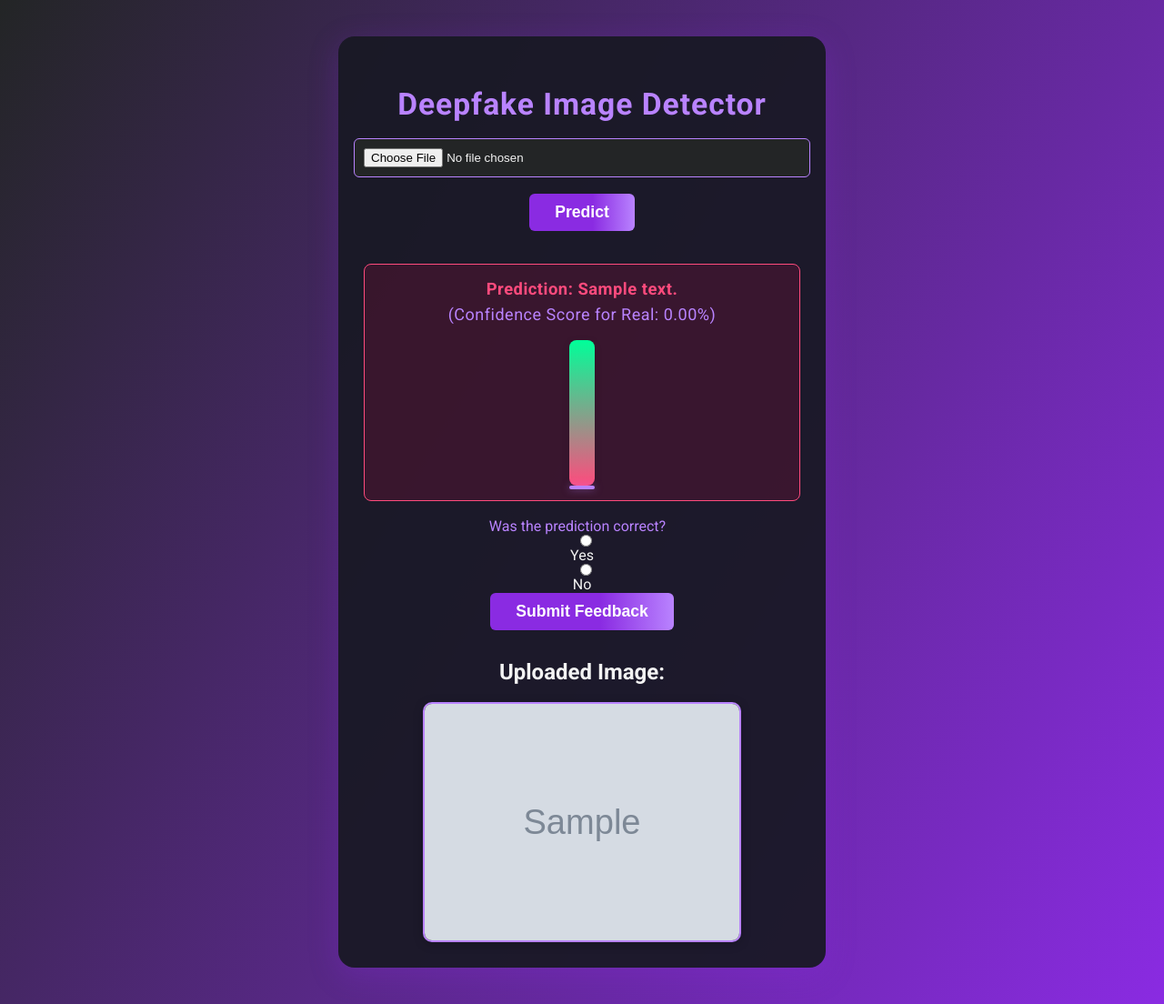
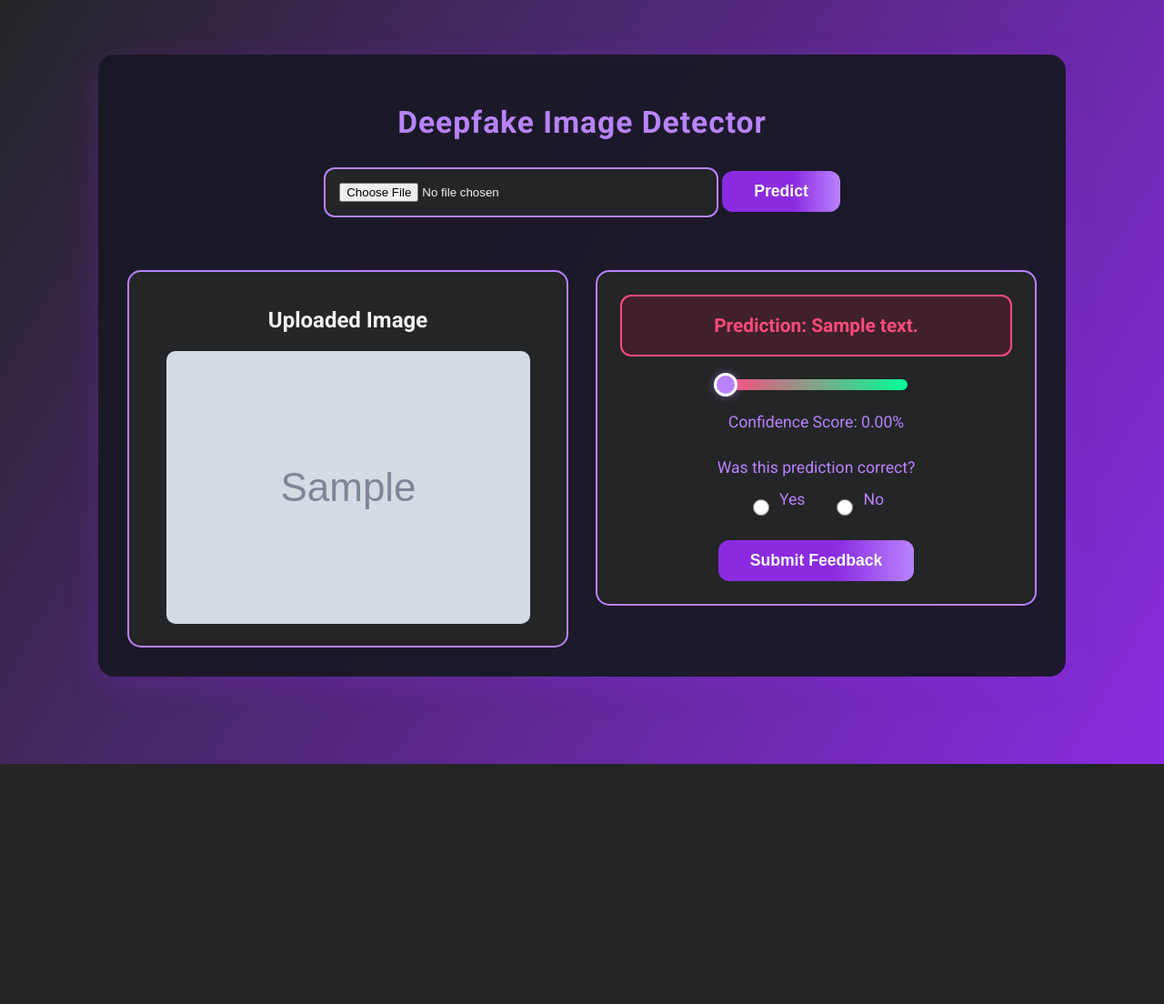
Before and after one commit to ponaalagar/DeepfakeDetector, a Flask app: template templates/index.html in a window 1280 px wide. Shown: the whole page at 91% size. After the commit the page ends 840 px from the top, so only its background shows below. Run offline with Flask 3, Linux system fonts and the light colour scheme; the template is opened without the code that fills it: most values are stand-ins (such as "Sample title", 1, 10 or a date in 2020); grey boxes marked "Sample" are stand-in pictures.

Commit message:
issues with image storing

```diff
--- a/app.py
+++ b/app.py
@@ -140,10 +140,21 @@ def feedback():
         flash('Invalid feedback submission.', 'error')
         return redirect(url_for('index'))
 
-    current_folder = REAL_FOLDER if os.path.exists(os.path.join(REAL_FOLDER, filename)) else FAKE_FOLDER
-    target_folder = FAKE_FOLDER if current_folder == REAL_FOLDER else REAL_FOLDER
+    # Check current location of file
+    current_data_folder = DATA_REAL_FOLDER if os.path.exists(os.path.join(DATA_REAL_FOLDER, filename)) else DATA_FAKE_FOLDER
+    current_static_folder = STATIC_REAL_FOLDER if os.path.exists(os.path.join(STATIC_REAL_FOLDER, filename)) else STATIC_FAKE_FOLDER
+
+    # Determine target folders
+    target_data_folder = DATA_FAKE_FOLDER if current_data_folder == DATA_REAL_FOLDER else DATA_REAL_FOLDER
+    target_static_folder = STATIC_FAKE_FOLDER if current_static_folder == STATIC_REAL_FOLDER else STATIC_REAL_FOLDER
+
     try:
-        os.rename(os.path.join(current_folder, filename), os.path.join(target_folder, filename))
+        # Move files in both directories
+        os.rename(os.path.join(current_data_folder, filename),
+                 os.path.join(target_data_folder, filename))
+        os.rename(os.path.join(current_static_folder, filename),
+                 os.path.join(target_static_folder, filename))
+
         flash('Feedback recorded. Image moved to the correct folder.', 'success')
     except Exception as e:
         print(f"Error handling feedback: {e}")
--- a/templates/index.html
+++ b/templates/index.html
@@ -12,175 +12,219 @@
             background: linear-gradient(120deg, #232526 0%, #8a2be2 100%);
             color: #f3f3f3;
             min-height: 100vh;
+            padding: 20px;
         }
         .container {
-      max-width: 480px;
+            max-width: 1000px;
             margin: 40px auto;
             background: #181824ee;
-      padding: 32px 28px 24px 28px;
+            padding: 32px;
             border-radius: 18px;
             box-shadow: 0 8px 32px 0 rgba(138,43,226,0.25);
         }
         h1 {
             text-align: center;
             color: #b983ff;
-      margin-bottom: 18px;
+            margin-bottom: 30px;
             font-size: 2.1em;
             letter-spacing: 1px;
         }
-    form {
-      margin-top: 18px;
-      display: flex;
-      flex-direction: column;
-      align-items: center;
+        .upload-form {
+            text-align: center;
+            margin-bottom: 40px;
         }
         input[type="file"] {
             margin-bottom: 18px;
-      padding: 10px;
-      border: 1px solid #b983ff;
-      border-radius: 6px;
+            padding: 15px;
+            border: 2px solid #b983ff;
+            border-radius: 12px;
             background-color: #232526;
             color: #f3f3f3;
-      width: 100%;
+            width: 80%;
+            max-width: 400px;
         }
         input[type="submit"] {
             background: linear-gradient(90deg, #8a2be2 60%, #b983ff 100%);
             color: white;
-      padding: 10px 28px;
+            padding: 12px 35px;
             border: none;
-      border-radius: 6px;
+            border-radius: 12px;
             cursor: pointer;
             font-size: 1.1em;
             font-weight: 700;
-      margin-bottom: 8px;
-      transition: background 0.2s;
+            transition: transform 0.2s, box-shadow 0.2s;
         }
         input[type="submit"]:hover {
-      background: linear-gradient(90deg, #b983ff 0%, #8a2be2 100%);
+            transform: translateY(-2px);
+            box-shadow: 0 5px 15px rgba(138,43,226,0.4);
+        }
+        .result-container {
+            display: grid;
+            grid-template-columns: 1fr 1fr;
+            gap: 30px;
+            align-items: start;
+            margin-top: 30px;
+        }
+        .image-preview {
+            text-align: center;
+            background: #232526;
+            padding: 20px;
+            border-radius: 15px;
+            border: 2px solid #b983ff;
+        }
+        .image-preview img {
+            max-width: 100%;
+            max-height: 400px;
+            border-radius: 10px;
+        }
+        .prediction-details {
+            background: #232526;
+            padding: 25px;
+            border-radius: 15px;
+            border: 2px solid #b983ff;
         }
         .result {
-      margin-top: 28px;
-      padding: 16px 10px;
-      border-radius: 8px;
+            padding: 20px;
+            border-radius: 12px;
             text-align: center;
-      font-size: 1.15em;
+            font-size: 1.3em;
             font-weight: bold;
-      letter-spacing: 0.5px;
+            margin-bottom: 25px;
         }
         .real {
             background: rgba(0, 255, 120, 0.13);
             color: #00ff99;
-      border: 1.5px solid #00ff99;
+            border: 2px solid #00ff99;
         }
         .fake {
             background: rgba(255, 0, 80, 0.13);
             color: #ff4b7d;
-      border: 1.5px solid #ff4b7d;
+            border: 2px solid #ff4b7d;
         }
-    .error {
-      background: #ffdde4;
-      color: #b30021;
-      border: 1.5px solid #ff4b7d;
-      padding: 10px;
-      border-radius: 6px;
-      text-align: center;
-      margin-top: 18px;
-    }
-    .probability {
-      font-size: 0.98em;
-      color: #b983ff;
-      font-weight: normal;
-      margin-top: 7px;
+        .confidence-container {
+            display: flex;
+            align-items: center;
+            justify-content: center;
+            gap: 20px;
+            margin: 25px 0;
         }
         .confidence-scale {
-      width: 28px;
-      height: 160px;
-      background: linear-gradient(to top, #ff4b7d, #00ff99);
-      border-radius: 8px;
-      margin: 18px auto 0 auto;
+            width: 200px;
+            height: 12px;
+            background: linear-gradient(to right, #ff4b7d, #00ff99);
+            border-radius: 6px;
             position: relative;
-      display: flex;
-      align-items: flex-end;
-      justify-content: center;
-      box-shadow: 0 2px 8px #0002;
         }
         .confidence-indicator {
             position: absolute;
-      left: 0;
-      width: 100%;
-      height: 4px;
+            width: 20px;
+            height: 20px;
             background-color: #b983ff;
-      border-radius: 2px;
-      top: calc(100% - {{ (probability or 0) * 100 }}%);
-      box-shadow: 0 0 8px #b983ff88;
-      transition: top 0.5s;
+            border: 3px solid #fff;
+            border-radius: 50%;
+            top: 50%;
+            left: {{ (probability or 0) * 100 }}%;
+            transform: translate(-50%, -50%);
+            box-shadow: 0 0 10px rgba(185,131,255,0.5);
+        }
+        .probability {
+            font-size: 1.1em;
+            color: #b983ff;
+            text-align: center;
         }
         .feedback-form {
-      margin-top: 18px;
+            margin-top: 30px;
             text-align: center;
         }
         .feedback-form label {
-      margin-right: 10px;
-      font-size: 1em;
+            display: block;
+            margin-bottom: 15px;
             color: #b983ff;
+            font-size: 1.1em;
         }
-    .feedback-form input[type="radio"] {
-      margin: 0 4px 0 12px;
+        .radio-group {
+            display: flex;
+            justify-content: center;
+            gap: 30px;
+            margin-bottom: 20px;
         }
-    .image-preview {
+        .radio-option {
+            display: flex;
+            align-items: center;
+            gap: 8px;
+        }
+        .radio-option input[type="radio"] {
+            width: 18px;
+            height: 18px;
+            accent-color: #b983ff;
+        }
+        .error {
+            background: rgba(255,0,80,0.2);
+            color: #ff4b7d;
+            padding: 15px;
+            border-radius: 12px;
             text-align: center;
-      margin-top: 24px;
-      position: relative;
-    }
-    .image-preview img {
-      max-width: 100%;
-      max-height: 260px;
-      border-radius: 10px;
-      border: 2px solid #b983ff;
-      box-shadow: 0 2px 12px #0003;
-      background: #232526;
+            margin: 20px 0;
+            border: 2px solid #ff4b7d;
         }
     </style>
 </head>
 <body>
     <div class="container">
         <h1>Deepfake Image Detector</h1>
+
+        <div class="upload-form">
             <form method="post" action="/predict" enctype="multipart/form-data">
                 <input type="file" name="file" accept="image/png, image/jpeg, image/jpg" required />
                 <input type="submit" value="Predict" />
             </form>
+        </div>
 
         {% if error %}
-      <div class="error">Error: {{ error }}</div>
+            <div class="error">{{ error }}</div>
         {% endif %}
 
-    {% if prediction_text %}
+        {% if prediction_text and image_path %}
+            <div class="result-container">
+                <div class="image-preview">
+                    <h2>Uploaded Image</h2>
+                    <img src="{{ image_path }}" alt="Uploaded Image" />
+                </div>
+
+                <div class="prediction-details">
                     <div class="result {{ 'real' if prediction_text == 'Real' else 'fake' }}">
                         Prediction: {{ prediction_text }}
+                    </div>
+
                     {% if probability is not none %}
-          <div class="probability">
-            (Confidence Score for Real: {{ "%.2f"|format(probability * 100) }}%)
-          </div>
+                        <div class="confidence-container">
                             <div class="confidence-scale">
                                 <div class="confidence-indicator"></div>
                             </div>
-        {% endif %}
                         </div>
+                        <div class="probability">
+                            Confidence Score: {{ "%.2f"|format(probability * 100) }}%
+                        </div>
+
                         <div class="feedback-form">
                             <form method="post" action="/feedback">
-          <label>Was the prediction correct?</label>
                                 <input type="hidden" name="filename" value="{{ filename }}">
-          <input type="radio" name="correct" value="yes" required> Yes
-          <input type="radio" name="correct" value="no" required> No
+                                <label>Was this prediction correct?</label>
+                                <div class="radio-group">
+                                    <div class="radio-option">
+                                        <input type="radio" name="correct" value="yes" id="correct-yes" required>
+                                        <label for="correct-yes">Yes</label>
+                                    </div>
+                                    <div class="radio-option">
+                                        <input type="radio" name="correct" value="no" id="correct-no" required>
+                                        <label for="correct-no">No</label>
+                                    </div>
+                                </div>
                                 <input type="submit" value="Submit Feedback">
                             </form>
                         </div>
                     {% endif %}
-
-    {% if image_path %}
-      <div class="image-preview">
-        <h2>Uploaded Image:</h2>
-        <img src="{{ image_path }}" alt="Uploaded Image" />
+                </div>
             </div>
         {% endif %}
     </div>
```
Also changed, not shown: data/fake/bba50f7a50d74e62a08a41a1589cf491.png (added), data/real/0254f29145df450cbee51d7cd0fb5ed9.png (added), data/real/26e1276cd14c4c219c3608e69e355c90.png (added), data/real/6a1fd877b24a45faa2a525bbc1dfb512.png (added), data/real/7a4734cfd05d4d14b384314eface7a4d.png (added), data/real/8e6cbf2b96f144ad8118e38ad6eb1849.png (added), data/real/a23b872cadb74e108e170ff87772bafc.png (added), data/real/ad23545312294c92abbd24bc30d9ab88.png (added), data/real/e4c5f63858d44dedb1370e0f13dd8813.png (added). Lines whose indentation alone changed are shown as unchanged.
